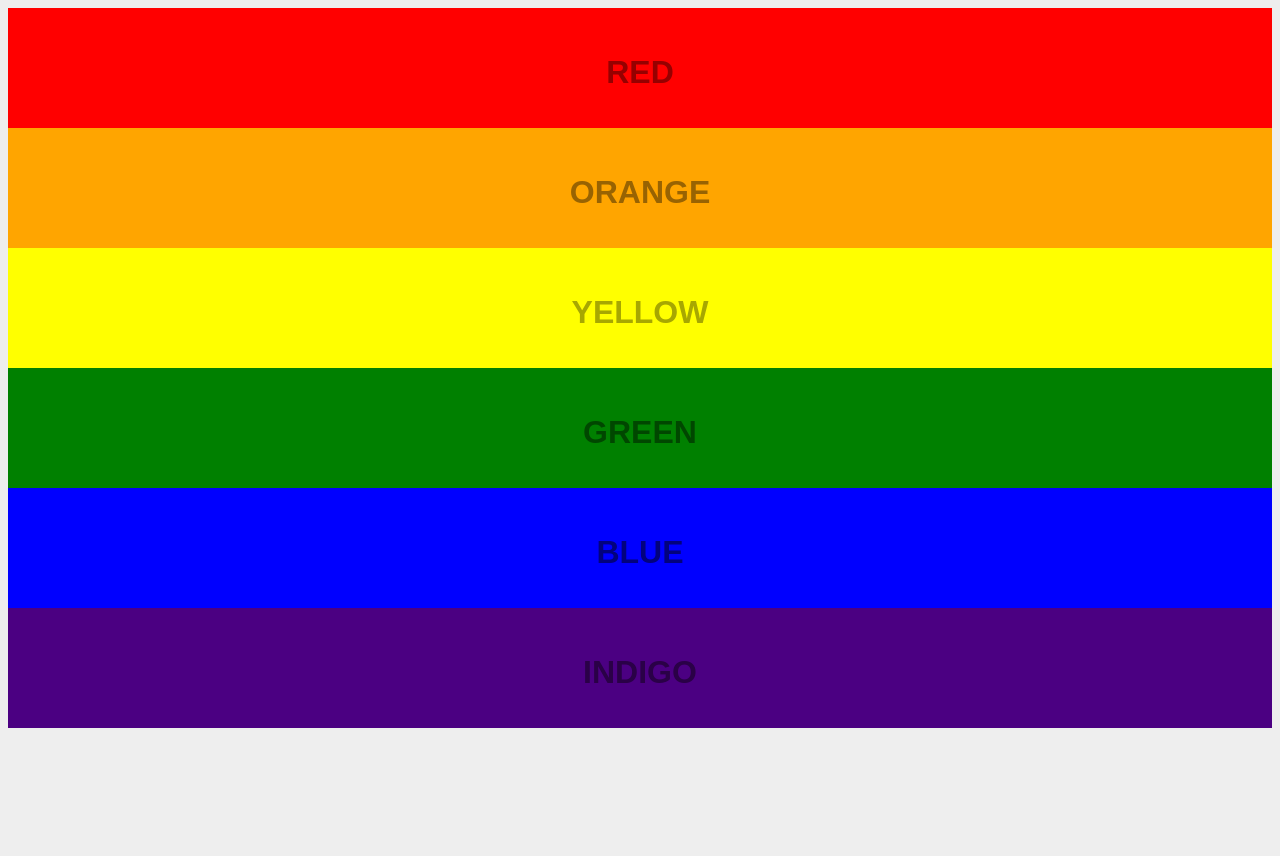
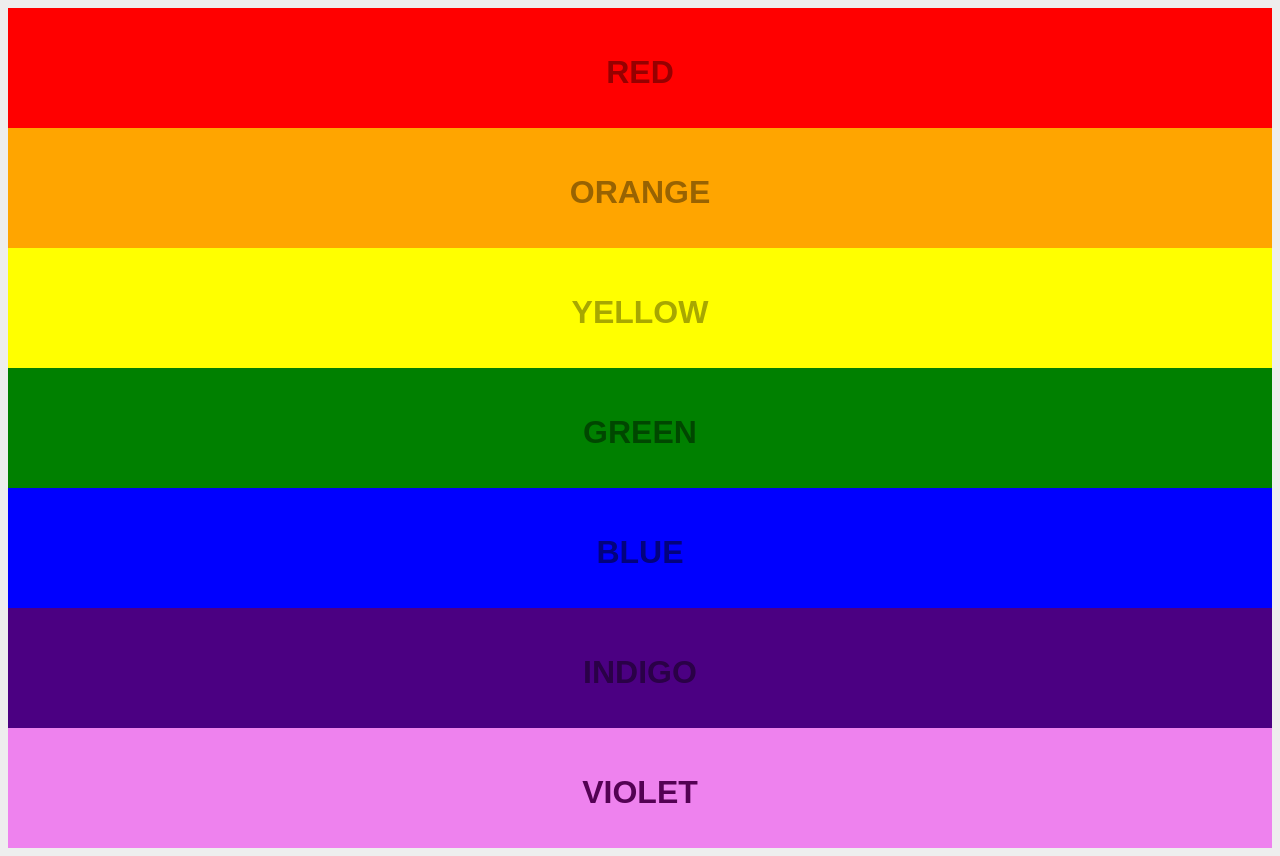
Before and after one commit to ThumbsUpGif/RainbowProject, a plain HTML site: page index.html in a window 1280 px wide. Before the commit the page ends 800 px from the top, so only its background shows below. Drawn offline with Linux system fonts and the light colour scheme.

Commit message:
added violet colour

```diff
--- a/index.html
+++ b/index.html
@@ -45,5 +45,12 @@
         </div>
     </div>
 
+    <div class="violet_background">
+        <div class="colourname">
+    <h1>VIOLET</h1>
+        </div>
+    </div>
+
+
 </body>
 </html>
--- a/styles.css
+++ b/styles.css
@@ -56,3 +56,10 @@ body {
     background-color: indigo;
     color: rgb(42, 1, 71);
 }
+
+.violet_background {
+    width: vw;
+    height: 120px;
+    background-color: violet;
+    color: rgb(83, 2, 83);
+}
```
